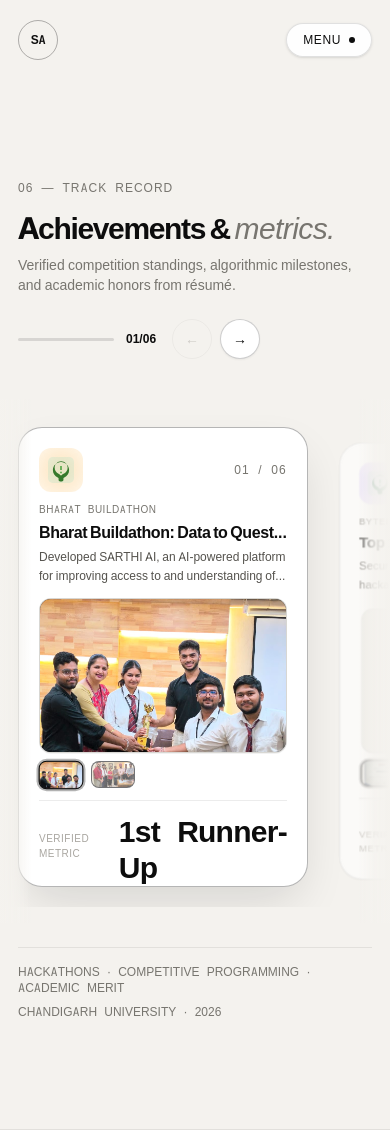
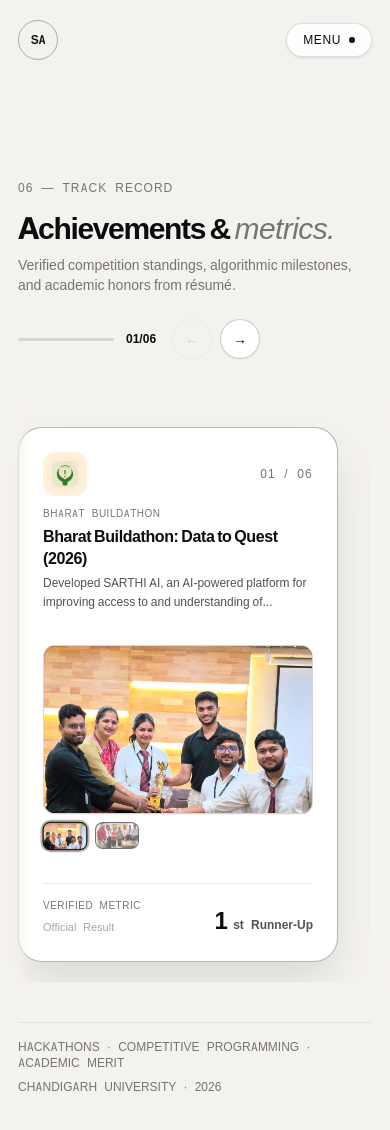
Before and after one commit to saanvi-aggarwal/Portfolio_Saanvi, a Next.js app: page /achievements in a window 390 px wide. Shown: the top 1130 px of the page. Built offline with nearby package versions, Linux system fonts and the light colour scheme.

Commit message:
Restructure achievement cards: enlarge size to fit verified metric cleanly, enhance spacing and typography

```diff
--- a/src/components/achievements/MetricPlaceholder.tsx
+++ b/src/components/achievements/MetricPlaceholder.tsx
@@ -117,6 +117,16 @@
           {platform}
         </div>
       </div>
+
+      {/* Structural milestone badges row mirroring the gallery thumbnail strip */}
+      <div className="flex items-center gap-2 mt-2.5 font-mono text-[10px] text-[#77756f]">
+        <span className="px-2.5 py-1 rounded-md bg-[#eae8e3]/70 border border-[rgba(13,13,13,0.08)]">
+          Official Track
+        </span>
+        <span className="px-2.5 py-1 rounded-md bg-[#eae8e3]/70 border border-[rgba(13,13,13,0.08)]">
+          National Level
+        </span>
+      </div>
     </div>
   );
 }
--- a/src/components/sections/Achievements.tsx
+++ b/src/components/sections/Achievements.tsx
@@ -260,7 +260,7 @@
                 role="button"
                 onClick={() => scrollToIndex(index)}
                 aria-label={item.metric ? `${item.label} (${item.metric}${item.suffix || ''})` : item.label}
-                className={`snap-center shrink-0 w-[clamp(290px,28vw,350px)] min-h-[440px] sm:min-h-[460px] h-[460px] rounded-[24px] bg-white p-5 sm:p-6 flex flex-col justify-between border transition-all duration-500 ease-out select-none focus:outline-none focus-visible:ring-2 focus-visible:ring-[#0d0d0d] ${
+                className={`snap-center shrink-0 w-[clamp(320px,32vw,395px)] min-h-[515px] sm:min-h-[535px] h-[535px] rounded-[24px] bg-white p-6 flex flex-col justify-between border transition-all duration-500 ease-out select-none focus:outline-none focus-visible:ring-2 focus-visible:ring-[#0d0d0d] ${
                   isActive
                     ? 'opacity-100 scale-100 border-[#0d0d0d]/30 shadow-[0_20px_48px_-10px_rgba(13,13,13,0.14)] -translate-y-1'
                     : 'opacity-60 scale-[0.95] border-[rgba(13,13,13,0.1)] shadow-xs hover:opacity-85 hover:border-[rgba(13,13,13,0.2)]'
@@ -291,7 +291,7 @@
                     <span className="font-mono text-[10px] uppercase tracking-wider text-[#77756f] block">
                       {item.platform}
                     </span>
-                    <h3 className="font-sans font-bold text-base sm:text-lg text-[#0d0d0d] tracking-tight leading-snug truncate">
+                    <h3 className="font-sans font-bold text-base sm:text-lg text-[#0d0d0d] tracking-tight leading-snug line-clamp-2 min-h-[2.5rem] flex items-center">
                       {item.label}
                     </h3>
                     <p className="text-xs text-[#55534e] leading-relaxed line-clamp-2">
@@ -301,7 +301,7 @@
                 </div>
 
                 {/* 2. Media Slot: Interactive Gallery OR Designed MetricPlaceholder */}
-                <div className="my-3 w-full">
+                <div className="my-3 w-full flex-1 flex flex-col justify-center">
                   {hasImages ? (
                     <AchievementGallery
                       images={item.images}
@@ -337,34 +337,47 @@
                   )}
                 </div>
 
-                {/* 3. Bottom Footer: Verified Metric (pinned at bottom, shown only once) */}
-                <div className="pt-3 border-t border-[rgba(13,13,13,0.08)] mt-auto">
+                {/* 3. Bottom Footer: Verified Metric (pinned cleanly at bottom) */}
+                <div className="pt-3.5 border-t border-[rgba(13,13,13,0.08)] mt-auto">
                   {hasImages && index < 3 && item.numericTarget !== undefined ? (
                     /* Image cards show animated count-up in the footer */
-                    <div className="flex items-baseline justify-between">
-                      <span className="text-[10px] font-mono uppercase tracking-wider text-[#a9a6a0]">
+                    <div className="flex items-end justify-between gap-3">
+                      <div>
+                        <span className="text-[10px] font-mono uppercase tracking-wider text-[#77756f] block font-medium">
                           Verified Metric
                         </span>
+                        <span className="text-[11px] font-mono text-[#a9a6a0]">
+                          Official Result
+                        </span>
+                      </div>
+                      <div className="text-right">
                         <AnimatedMetric
                           target={item.numericTarget}
                           suffix={item.suffix}
                           start={isSectionInView || prefersReduced}
                         />
                       </div>
+                    </div>
                   ) : (
-                    /* Cards without images already display the metric prominently in the placeholder,
-                       so footer displays an elegant secondary status line without duplicating full-size */
+                    /* Cards without images show clean verified standing line */
                     <div className="flex items-center justify-between">
-                      <span className="text-[10px] font-mono uppercase tracking-wider text-[#a9a6a0]">
-                        Track &amp; Standing
+                      <div>
+                        <span className="text-[10px] font-mono uppercase tracking-wider text-[#77756f] block font-medium">
+                          Verified Standing
                         </span>
-                      <span className="font-mono text-xs font-semibold text-[#0d0d0d] flex items-center gap-1.5">
+                        <span className="text-[11px] font-mono text-[#a9a6a0]">
+                          Official Qualifier
+                        </span>
+                      </div>
+                      <div className="text-right flex items-center gap-2 font-mono text-xs sm:text-sm font-semibold text-[#0d0d0d]">
                         <span
-                          className="w-1.5 h-1.5 rounded-full"
+                          className="w-2 h-2 rounded-full shrink-0"
                           style={{ backgroundColor: item.brandColor }}
                         />
-                        <span>Official Entry</span>
+                        <span>
+                          {item.metric || (index === 3 ? 'PPT Stage' : index === 4 ? 'IDEA 2.0' : 'Finalist')}
                         </span>
+                      </div>
                     </div>
                   )}
                 </div>
@@ -373,7 +386,7 @@
           })}
 
           {/* End Card: "and counting →" */}
-          <div className="snap-center shrink-0 w-56 min-h-[440px] sm:min-h-[460px] h-[460px] rounded-[24px] border-2 border-dashed border-[rgba(13,13,13,0.18)] bg-white/40 flex flex-col items-center justify-center p-5 text-center text-[#77756f] select-none transition-all duration-500 opacity-60 hover:opacity-100">
+          <div className="snap-center shrink-0 w-60 min-h-[515px] sm:min-h-[535px] h-[535px] rounded-[24px] border-2 border-dashed border-[rgba(13,13,13,0.18)] bg-white/40 flex flex-col items-center justify-center p-6 text-center text-[#77756f] select-none transition-all duration-500 opacity-60 hover:opacity-100">
             <span className="font-mono text-[10px] uppercase tracking-widest block mb-2 text-[#a9a6a0]">
               Milestones
             </span>
@@ -458,9 +471,15 @@
   }, [target, start]);
 
   return (
-    <span className="font-mono text-3xl sm:text-4xl font-bold text-[#0d0d0d] tracking-tight block">
+    <div className="flex items-baseline justify-end gap-1.5 font-mono">
+      <span className="text-2xl sm:text-3xl font-extrabold text-[#0d0d0d] tracking-tight">
         {val}
+      </span>
+      {suffix && (
+        <span className="text-xs sm:text-sm font-semibold text-[#55534e]">
           {suffix}
         </span>
+      )}
+    </div>
   );
 }
```
Lines whose indentation alone changed are shown as unchanged.
